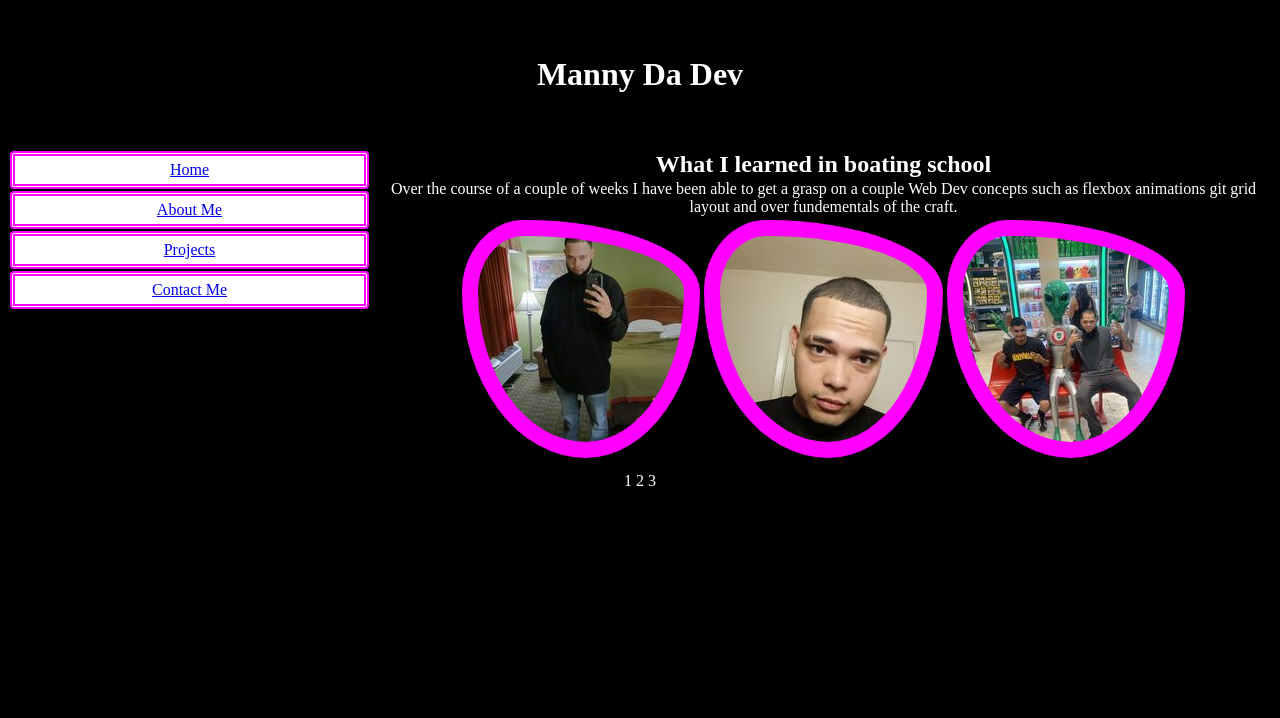
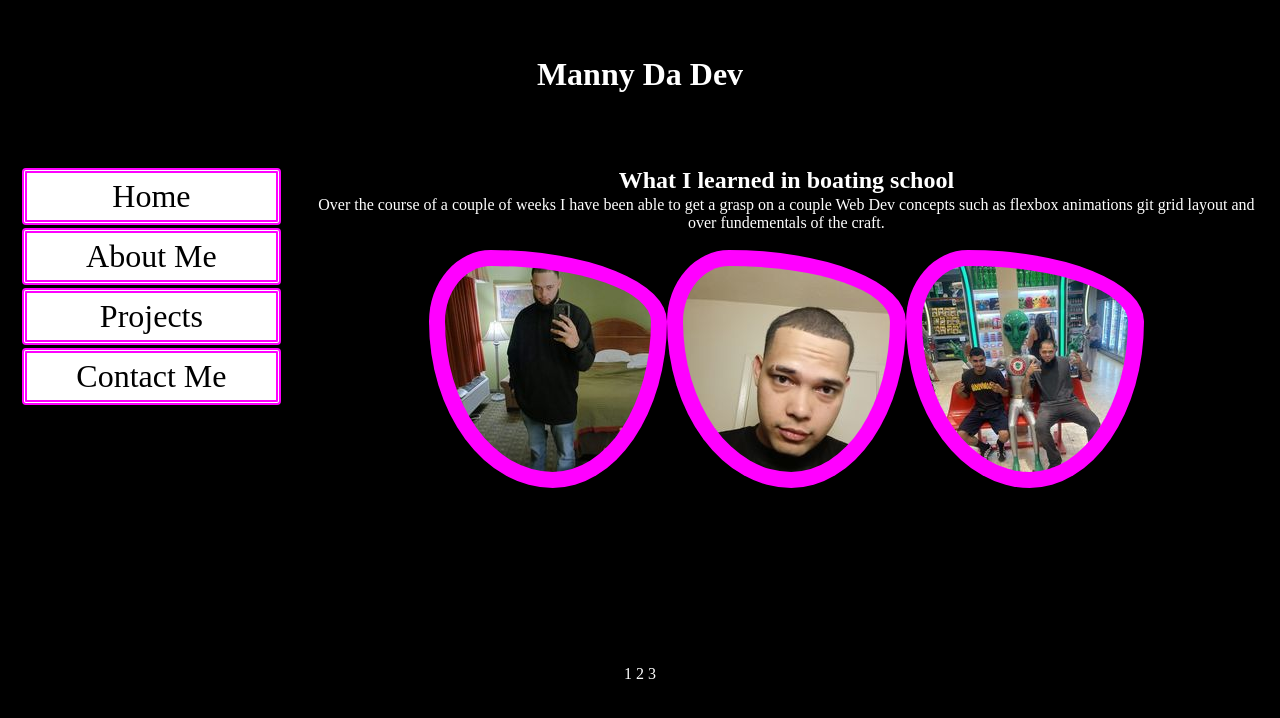
Before and after one commit to icerow/me_and_myself, a plain HTML site: page project 4/index.html in a window 1280 px wide. Drawn offline with Linux system fonts and the light colour scheme.

Commit message:
Add files via upload

```diff
--- a/project 4/styles.css
+++ b/project 4/styles.css
@@ -16,24 +16,34 @@ body{
     background-color: var(--bg);
     color: white;
     text-align: center;
+    gap: 1rem;
 }
 .main {
     display: flex;
+    flex-wrap: wrap;
+    gap: 1rem;
+    flex: 3 3 60vh;
 }
 nav {
-    flex: 1 1 5vw;
+    flex: 1 1 1rem;
+    margin-left: 1rem;
 }
 .button {
     background-color: var(--hl2);
     border: thick double var(--hl3);
     border-radius: 4px;
     padding: 5px;
+    font-size: 2rem;
+    margin: 3px 0rem;
+}
+.button:hover {
+    background-color: var(--bg);
 }
 header {
     padding: 3rem 0px;
 }
 article {
-    flex: 3 3;
+    flex: 4 4;
 }
 footer {
     display: flex;
@@ -43,4 +53,12 @@ img {
     padding: 1rem;
     border-radius: 26% 74% 48% 52% / 30% 30% 70% 70% ;
     background-color: var(--hl3);
+    margin: 1rem 0rem;
 }
+a {
+    text-decoration: none;
+    color: var(--bg);
+}
+a:hover {
+    color: var(--hl2);
+}
```
